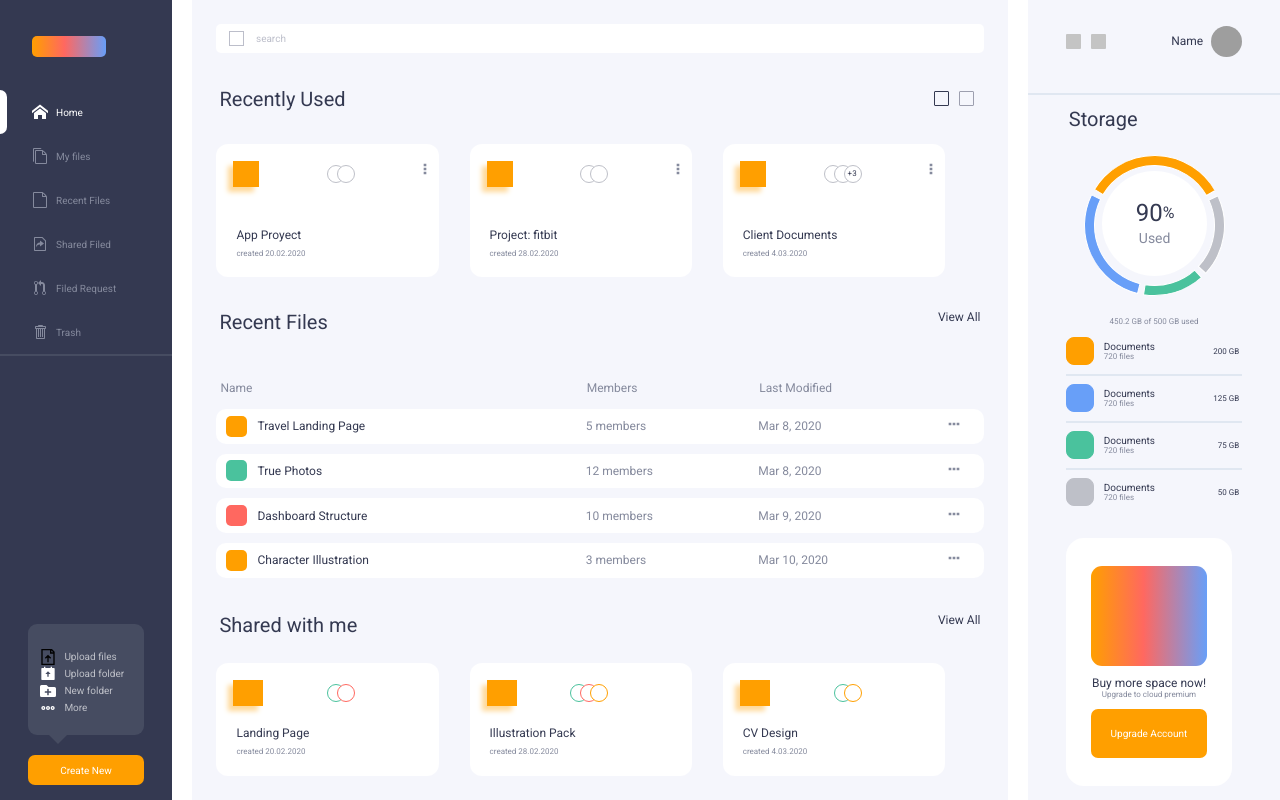
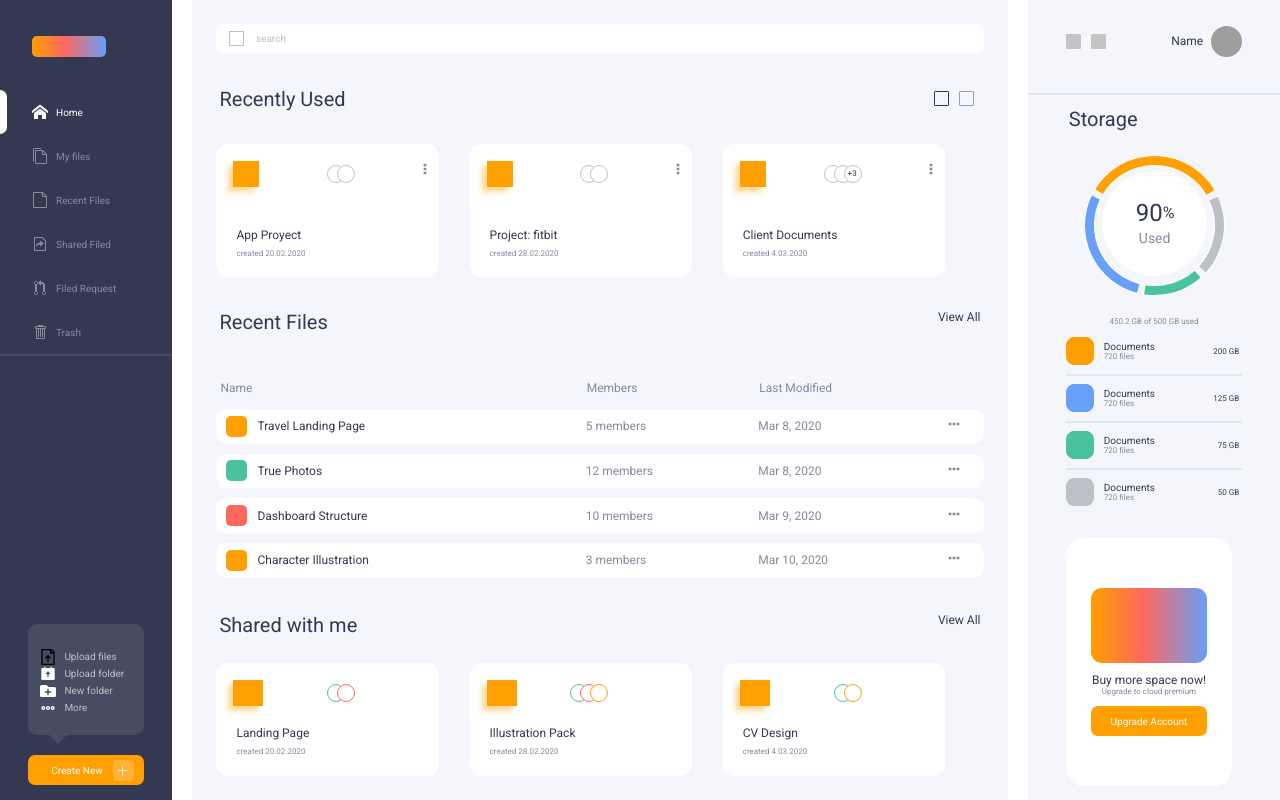
Before and after one commit to gerardotamo/Nerdery-Layout-Challenge, a React (Create React App) app: page / in a window 1280 px wide. Built offline with nearby package versions, Linux system fonts and the light colour scheme; grey boxes are pictures that could not be loaded.

Commit message:
style: add icon plus into side bar

```diff
--- a/src/components/aside/Aside.tsx
+++ b/src/components/aside/Aside.tsx
@@ -98,7 +98,7 @@ const Aside = () => {
           <Text size={8} color={BaseColor.inactiveGrayColor} style={{margin:"0px", marginBottom: "10px"}}>
             Upgrade to cloud premium
           </Text>
-          <Button color={BaseColor.orangePrimaryColor} heigth={"20%"} width={"70%"}>
+          <Button color={BaseColor.orangePrimaryColor} heigth={"30px"} width={"70%"}>
             <Text size={10} color={BaseColor.whiteColor}>
               Upgrade Account
             </Text>
--- a/src/components/aside/style.tsx
+++ b/src/components/aside/style.tsx
@@ -47,7 +47,7 @@ export const UpgradeContent = styled.div`
 
 export const GradiantRectangule = styled.div`
     background: linear-gradient(270.15deg, #689FF8 0.15%, #FF6860 54.7%, #FF9F00 99.9%);
-    height: 40%;
+    height: 75px;
     width: 70%;
     border-radius: 11px;
 `;
--- a/src/components/sidebar/SideBar.tsx
+++ b/src/components/sidebar/SideBar.tsx
@@ -12,6 +12,8 @@ import { RiGalleryUploadFill } from 'react-icons/ri';
 import { FaFolderPlus } from 'react-icons/fa';
 import { CgMore } from 'react-icons/cg';
 import { IconType } from 'react-icons';
+import { Rectangule } from '../Rectangule/Rectangule';
+import { BsPlusLg } from 'react-icons/bs';
 
 interface Aux {
   name: string,
@@ -56,10 +58,17 @@ const SideBar = ({ position, handleClick }: Props) => {
         <style.DialogContent >
           <List options={options2} />
         </style.DialogContent>
-        <Button heigth='30px' width='67%' color={BaseColor.orangePrimaryColor}>
-          <Text color={BaseColor.whiteColor} size={10}>
+        <Button heigth='30px' width='67%' color={BaseColor.orangePrimaryColor} style={{ position: 'relative' }}>
+          <Text color={BaseColor.whiteColor} size={10} style={{ marginLeft: '-15px' }}>
             Create New
           </Text>
+          <Rectangule backgroundColor={BaseColor.orangeSecondaryColor} borderColor='transparent'
+            borderRadius={4} height='21px' width='21px' style={{ position: 'absolute', top: 5, right: 0,
+            display: 'flex', justifyContent:'center' , alignItems:'center'
+          }}
+          >
+            <BsPlusLg  color={BaseColor.whiteColor} />
+          </Rectangule>
         </Button>
       </div>
     </style.Content>
--- a/src/config/color.tsx
+++ b/src/config/color.tsx
@@ -3,7 +3,9 @@ const GreenColor = {
 }
 const OrangeColor = {
     orangePrimaryColor: "#FF9F00",
+    orangeSecondaryColor: "#FFB233",
     shadowOrangePrimaryColor: "#FFD999"
+
 }
 const BlueColor = {
     bluePrimaryColor: "#689FF8"
```
